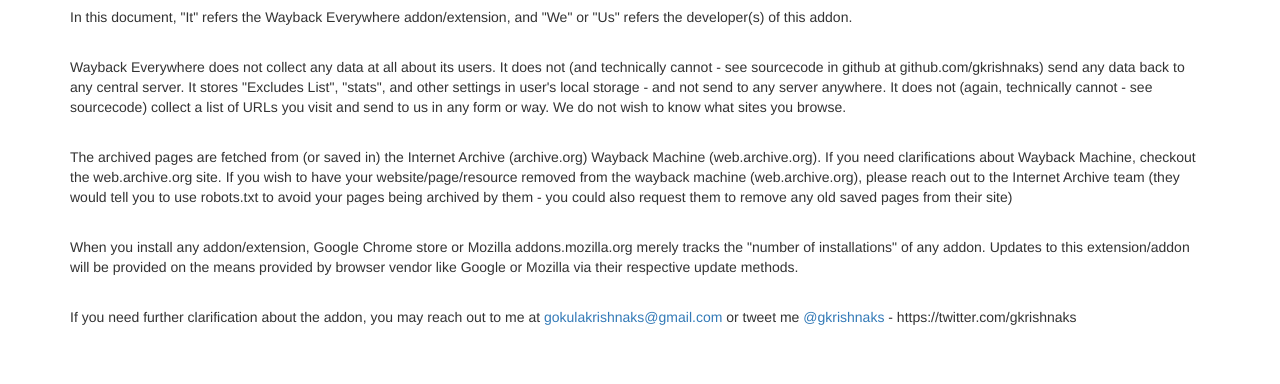
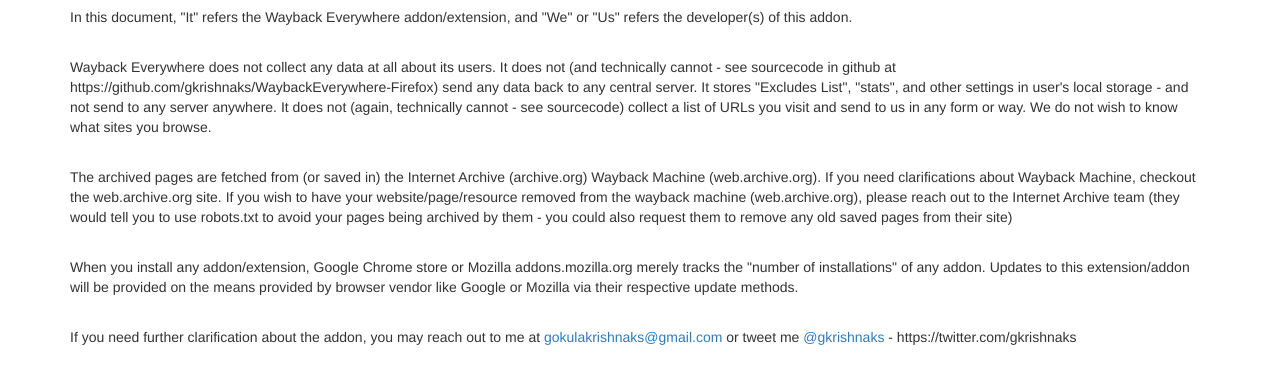
Before and after one commit to gkrishnaks/WaybackEverywhere-Firefox, a browser extension: page privacy.html in a window 1280 px wide. Shown: the part 56-440 px from the top of the page. Drawn offline with Linux system fonts and the light colour scheme.

Commit message:
Update privacy.html

```diff
--- a/privacy.html
+++ b/privacy.html
@@ -19,7 +19,7 @@
     In this document, "It" refers the Wayback Everywhere addon/extension, and "We" or "Us" refers the developer(s) of this addon.
   </p> <br/>
   <p>
-    Wayback Everywhere does not collect any data at all about its users. It does not (and technically cannot - see sourcecode in github at github.com/gkrishnaks) send any data back to any central server. It stores "Excludes List", "stats", and other settings in user's local storage
+    Wayback Everywhere does not collect any data at all about its users. It does not (and technically cannot - see sourcecode in github at https://github.com/gkrishnaks/WaybackEverywhere-Firefox) send any data back to any central server. It stores "Excludes List", "stats", and other settings in user's local storage
     - and not send to any server anywhere. It does not (again, technically cannot - see sourcecode) collect a list of URLs you visit and send to us in any form or way. We do not wish to know what sites you browse.
   </p> <br/>
   <p>
```
